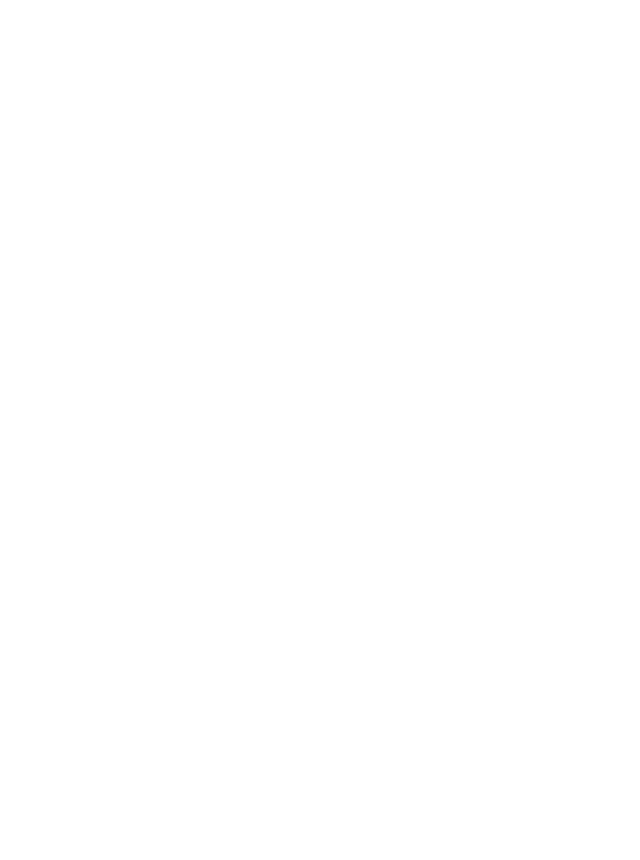
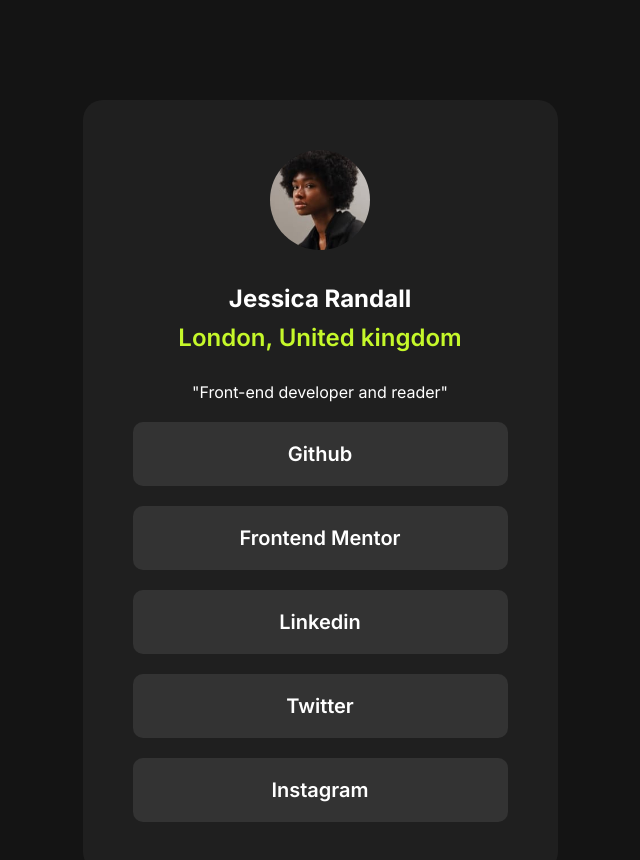
Before and after one commit to kawsarahmed24/social-links, a plain HTML site: page index.html in a window 1280 px wide. Shown: the whole page, without its empty margins (320-960 px from the left). Before the commit the page ends 800 px from the top, so only its background shows below. Drawn offline with Linux system fonts and the light colour scheme.

Commit message:
Complete page

```diff
--- a/index.html
+++ b/index.html
@@ -7,6 +7,40 @@
     <link rel="stylesheet" href="styles/style.css">
 </head>
 <body>
+    <header>
+        <nav>
 
+        </nav>
+    </header>
+    <main>
+        <section class="social-links">
+            <div class="link-content">
+                <img src="images/avatar-jessica.jpeg" alt="" class="image">
+                <h1 class="name">Jessica Randall</h1>
+                <h2 class="location">London, United kingdom</h2>
+                <h3 class="work">"Front-end developer and reader"</h3>
+            </div>
+            <div class="links">
+                <div class="link">
+                    <a href="#">Github</a>
+                </div>
+                <div class="link">
+                    <a href="#">Frontend Mentor</a>
+                </div>
+                <div class="link">
+                    <a href="#">Linkedin</a>
+                </div>
+                <div class="link">
+                    <a href="#">Twitter</a>
+                </div>
+                <div class="link">
+                    <a href="#">Instagram</a>
+                </div>
+            </div>
+        </section>
+    </main>
+    <footer>
+
+    </footer>
 </body>
 </html>
--- a/styles/style.css
+++ b/styles/style.css
@@ -1,3 +1,58 @@
+@import url('https://fonts.googleapis.com/css2?family=Inter:wght@100..900&display=swap');
+
 *{
     margin: 0;
+    font-family: "Inter", sans-serif;
 }
+body{
+    width: 100%;
+    background-color: rgb(20, 20, 20);
+    padding: 100px 0;
+}
+.social-links{
+    width: 375px;
+    padding: 50px;
+    background-color: #1f1f1f;
+    border-radius: 20px;
+    margin: 0 auto;
+}
+.link-content{
+    text-align: center;
+}
+.image{
+    width: 100px;
+    margin: 0 auto;
+    border-radius: 50%;
+}
+.name{
+    color: #FFFFFF;
+    font-weight: 700;
+    margin-top: 30px;
+}
+.location{
+    color: #c5f82a;
+    font-weight: 600;
+    margin: 10px 0;
+    margin-top: 10px;
+}
+.work{
+    color: #ffffff;
+    font-size: 16px;
+    font-weight: 400;
+    margin: 20px 0;
+    margin-top: 30px;
+}
+.link{
+    color: #FFFFFF;
+    text-align: center;
+    font-weight: 600;
+    padding: 20px 0;
+    font-size: 20px;
+    border-radius: 10px;
+    background-color: #333333;
+    margin-top: 20px;
+}
+.link a{
+    text-decoration: none;
+    color: #FFFFFF;
+}
```
